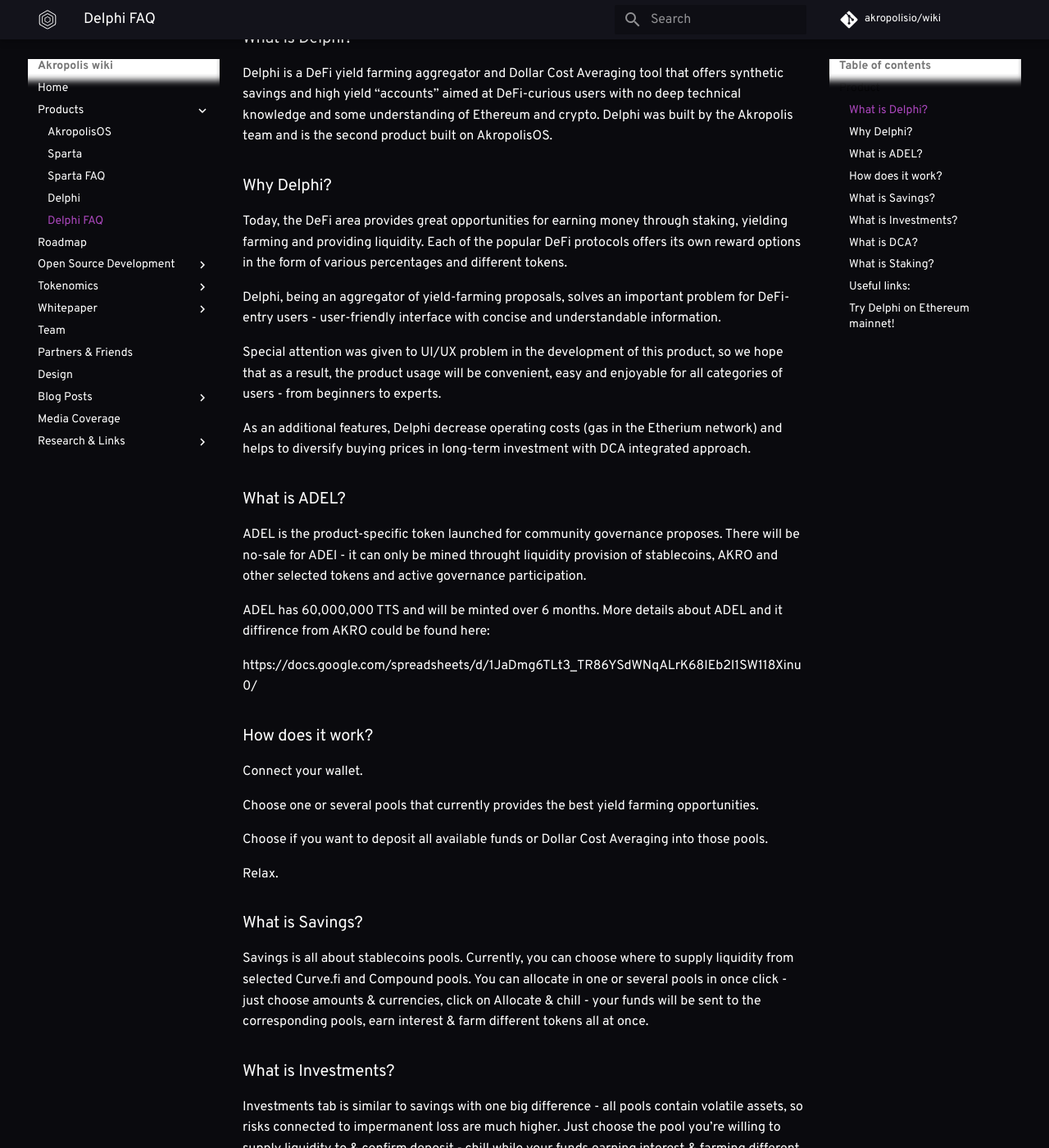
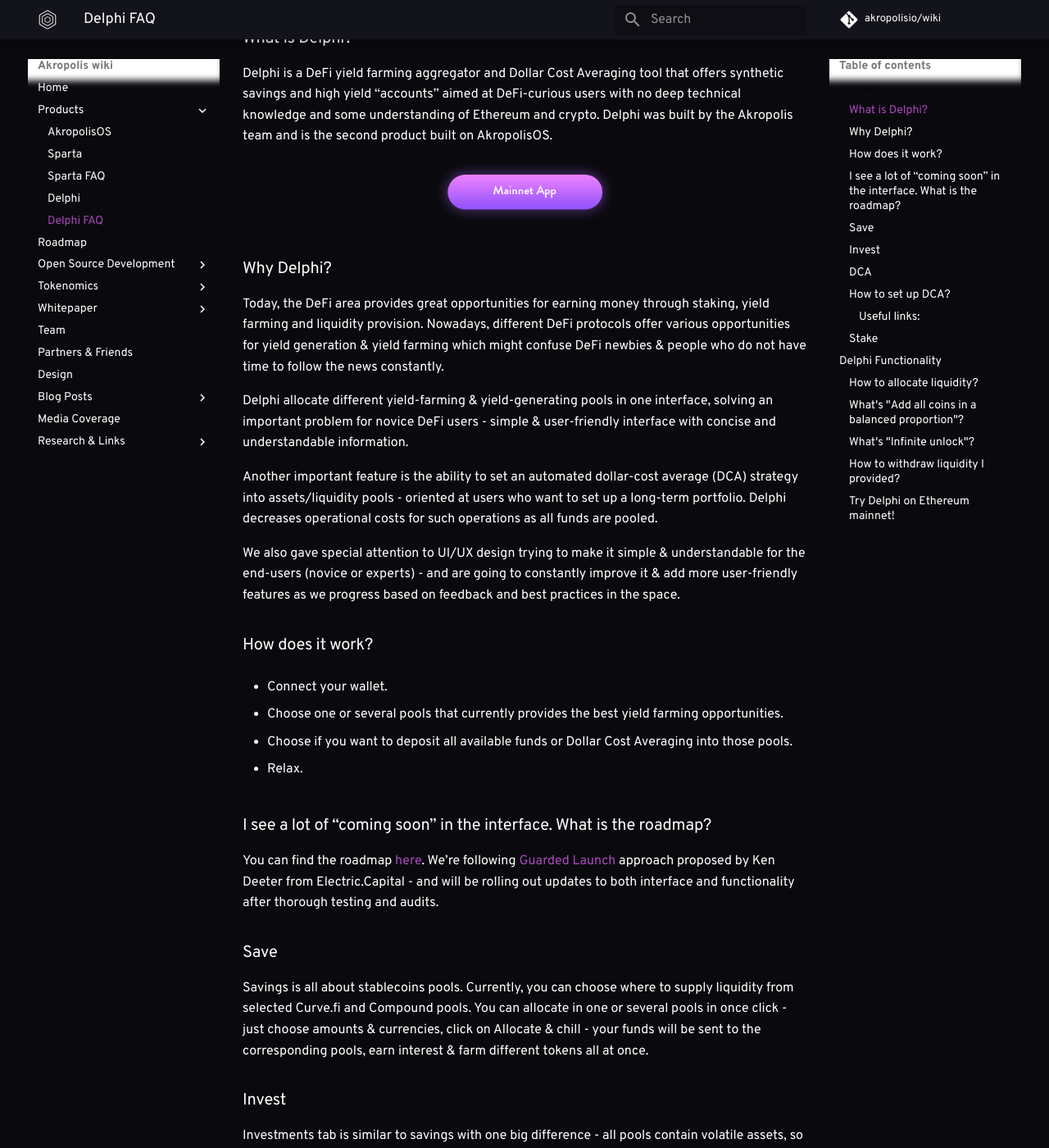
Before and after one commit to kaonone/wiki, an MkDocs documentation site: the page built from docs/delphifaq.md, in a window 1280 px wide and 1400 px high, scrolled down 199 px. Shown: the whole window at 82% size. Built offline with MkDocs 1.6.1 and Material for MkDocs 9.7.7, drawn with Linux system fonts in a browser that asks for light colours; some web fonts are replaced; comment, search, counter and statistics services are not loaded; old or Windows-style settings are respelled for this version of MkDocs; some of the changed text lies outside the part shown.

Commit message:
delphi faq upd

```diff
--- a/docs/delphifaq.md
+++ b/docs/delphifaq.md
@@ -6,46 +6,50 @@
 
 Delphi is a DeFi yield farming aggregator and Dollar Cost Averaging tool that offers synthetic savings and high yield “accounts” aimed at DeFi-curious users with no deep technical knowledge and some understanding of Ethereum and crypto. Delphi was built by the Akropolis team and is the second product built on AkropolisOS.
 
+<div align="middle">
+  <a href="https://delphi.akropolis.io/summary" target="_blank" rel="noopener noreferrer">
+    <img src="/images/development/mainnet.png" alt="drawing" width="220">
+  </a>
+</div>
+
 ### Why Delphi?
 
-Today, the DeFi area provides great opportunities for earning money through staking, yielding farming and providing liquidity. Each of the popular DeFi protocols offers its own reward options in the form of various percentages and different tokens.
+Today, the DeFi area provides great opportunities for earning money through staking, yield farming and liquidity provision. Nowadays, different DeFi protocols offer various opportunities for yield generation & yield farming which might confuse DeFi newbies & people who do not have time to follow the news constantly.
 
-Delphi, being an aggregator of yield-farming proposals, solves an important problem for DeFi-entry users - user-friendly interface with concise and understandable information.
+Delphi allocate different yield-farming & yield-generating pools in one interface, solving an important problem for novice DeFi users - simple & user-friendly interface with concise and understandable information.
 
-Special attention was given to UI/UX problem in the development of this product, so we hope that as a result, the product usage will be convenient, easy and enjoyable for all categories of users - from beginners to experts.
+Another important feature is the ability to set an automated dollar-cost average (DCA) strategy into assets/liquidity pools - oriented at users who want to set up a long-term portfolio. Delphi decreases operational costs for such operations as all funds are pooled.
 
-As an additional features, Delphi decrease operating costs (gas in the Etherium network) and helps to diversify buying prices in long-term investment with DCA integrated approach.
-
-### What is ADEL?
-
-ADEL is the product-specific token launched for community governance proposes. There will be no-sale for ADEl - it can only be mined throught liquidity provision of stablecoins, AKRO and other selected tokens and active governance participation.
-
-ADEL has 60,000,000 TTS and will be minted over 6 months.
-More details about ADEL and it diffirence from AKRO could be found here:
-
-https://docs.google.com/spreadsheets/d/1JaDmg6TLt3_TR86YSdWNqALrK68IEb2l1SW118Xinu0/
+We also gave special attention to UI/UX design trying to make it simple & understandable for the end-users (novice or experts) - and are going to constantly improve it & add more user-friendly features as we progress based on feedback and best practices in the space.
 
 ### How does it work?
 
-Connect your wallet.
+- Connect your wallet.
 
-Choose one or several pools that currently provides the best yield farming opportunities.
+- Choose one or several pools that currently provides the best yield farming opportunities.
 
-Choose if you want to deposit all available funds or Dollar Cost Averaging into those pools.
+- Choose if you want to deposit all available funds or Dollar Cost Averaging into those pools.
 
-Relax.
+- Relax.
 
-### What is Savings?
+### I see a lot of “coming soon” in the interface. What is the roadmap?
+
+You can find the roadmap [here](https://www.notion.so/b390a85d87124796b0b008b20e6ab38e?v=387bc54a16e34bf2b8f7328b839eebc2). We’re following [Guarded Launch](https://medium.com/electric-capital/derisking-defi-guarded-launches-2600ce730e0a) approach proposed by Ken Deeter from Electric.Capital - and will be rolling out updates to both interface and functionality after thorough testing and audits.
+
+
+### Save
 
 Savings is all about stablecoins pools. Currently, you can choose where to supply liquidity from selected Curve.fi and Compound pools. You can allocate in one or several pools in once click - just choose amounts & currencies, click on Allocate & chill - your funds will be sent to the corresponding pools, earn interest & farm different tokens all at once.
 
-### What is Investments?
+### Invest
 
 Investments tab is similar to savings with one big difference - all pools contain volatile assets, so risks connected to impermanent loss are much higher. Just choose the pool you’re willing to supply liquidity to & confirm deposit -  chill while your funds earning interest & farming different tokens all at once.
 
-### What is DCA?
+### DCA
 
-The Bitcoin community made DCA popular among exchanges like Coinbase with automated, periodic purchases, commonly referred to as “stacking sats.” Regardless of the asset, the DCA strategy has always been to invest periodically (weekly, monthly, etc) in an effort to reduce the impact of volatility on the overall purchase. The purchases occur regardless of the price and at regular intervals. DCA effectively removes much of the detailed work of attempting to time the market in order to make purchases of equities at the best prices.
+Dollar-cost average is a popular strategy in traditional finance and crypto community. If put it simply - it is automated, periodic purchases of an asset (commonly referred to as “stacking sats” in BTC community). Regardless of the asset, the DCA strategy has always been to invest periodically (weekly, monthly, etc) in an effort to reduce the impact of volatility on the overall purchase. The purchases occur regardless of the price and at regular intervals. DCA effectively removes much of the headache that comes with attempts to time the market in order to buy an asset at the best prices.
+
+### How to set up DCA?
 
 DCA pools are the same investment pools with volatile assets. The logic works differently though:
 
@@ -59,17 +63,48 @@
 
 - Assets bought through DCA are sent to the corresponding investment pool, where they earn interest.
 
-**NB! DCA are non-stablecoin pools. Higher risk-reward pools with higher volatility — higher potential capital gains and losses.**
+**Important! DCA are non-stablecoin pools. Higher risk-reward pools with higher volatility — higher potential capital gains and losses.**
 
-### What is Staking?
-
-Staking is a process of locking your assets to get the additional reward. Delphi provides the opportunity to stake AKRO to get the rewards in AKRO and ADEL tokens.
-
-### Useful links:
+#### Useful links:
 
 [https://www.investopedia.com/terms/d/dollarcostaveraging.asp](https://www.investopedia.com/terms/d/dollarcostaveraging.asp)
 
 [http://dcabtc.com/](http://dcabtc.com/)
 
+### Stake
+
+Currently, stake tab has only one pool - AKRO staking. Mechanics here are simple - you just send AKRO to this pool & farm AKRO&ADEL. No lock-up. We will be expanding the mechanics in the coming days, as well as adding governance pools to this tab.
+
+## Delphi Functionality
+
+### How to allocate liquidity?
+
+- Enable Allocate switcher to choose pools you want to deposit into
+
+- Choose amount & tokens in each pool
+
+- Click on Allocate button to deposit in one transaction (additional transactions may come in a form of “approve spending”)
+
+- That’s it. Your funds are sent to corresponding pools where they earn yield & farm tokens.
+
+**Important! Currently, “Allocate in one transaction” is possible only if you deposit the same asset in all pools. We will be expanding this functionality in the coming weeks.**
+
+For DCA deposits, please see [How to set up DCA](https://wiki.akropolis.io/delphifaq/#how-to-set-up-dca).
+
+### What's "Add all coins in a balanced proportion"?
+
+Each liquidity pool has a balanced ratio for assets within it - by depositing tokens in a balanced proportion, you decrease the chance of swap (leading to fewer gas fees & swap fees).
+
+### What's "Infinite unlock"?
+
+Infinite unlock means that you preapprove the contract to be able to spend any amount of tokens when you interact with it. Enabling infinite unlock means that you approve spending tokens only once (thus reducing gas costs associated with signing “approve” transaction). Bear in mind - after enabling infinite unlock, all following transfers/deposit of the asset chosen won’t need approval - so please use it if you fully trust the contract.
+
+### How to withdraw liquidity I provided?
+
+Each strategy option in Delphi has a withdrawal tab. You can withdraw either in a proportion of pool assets (preferred way as it decreases swap fees) or in a form of individual tokens (with swaps & fees in place).
+
+
+
+
 
 ### [Try Delphi on Ethereum mainnet!](https://delphi.akropolis.io/summary)
```
Also changed, not shown: docs/delphi.md (+3 -1 lines).
